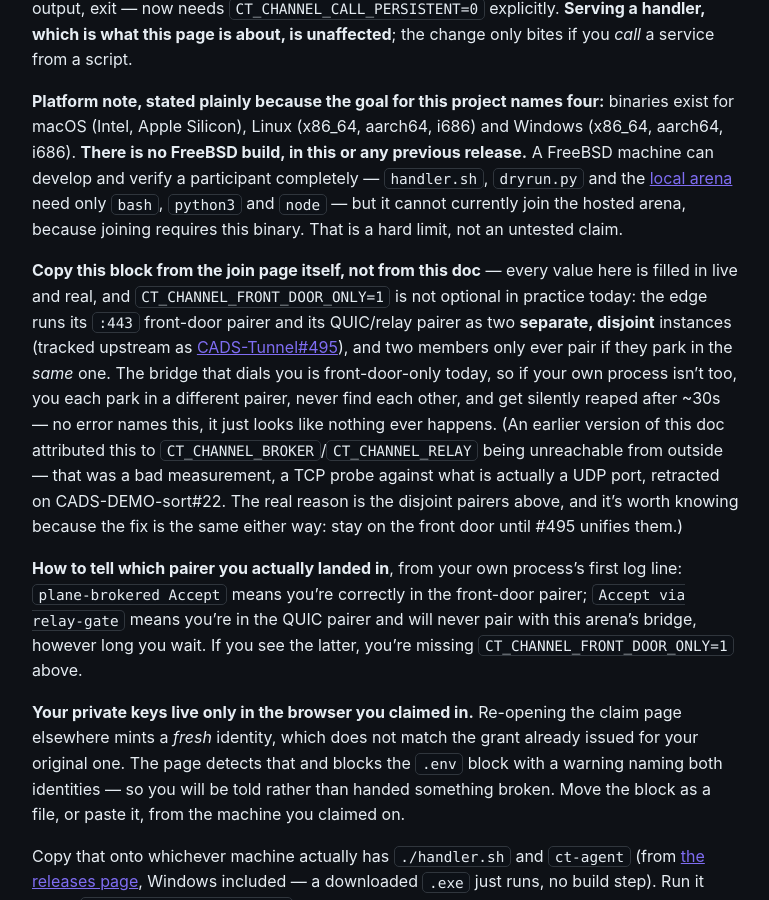
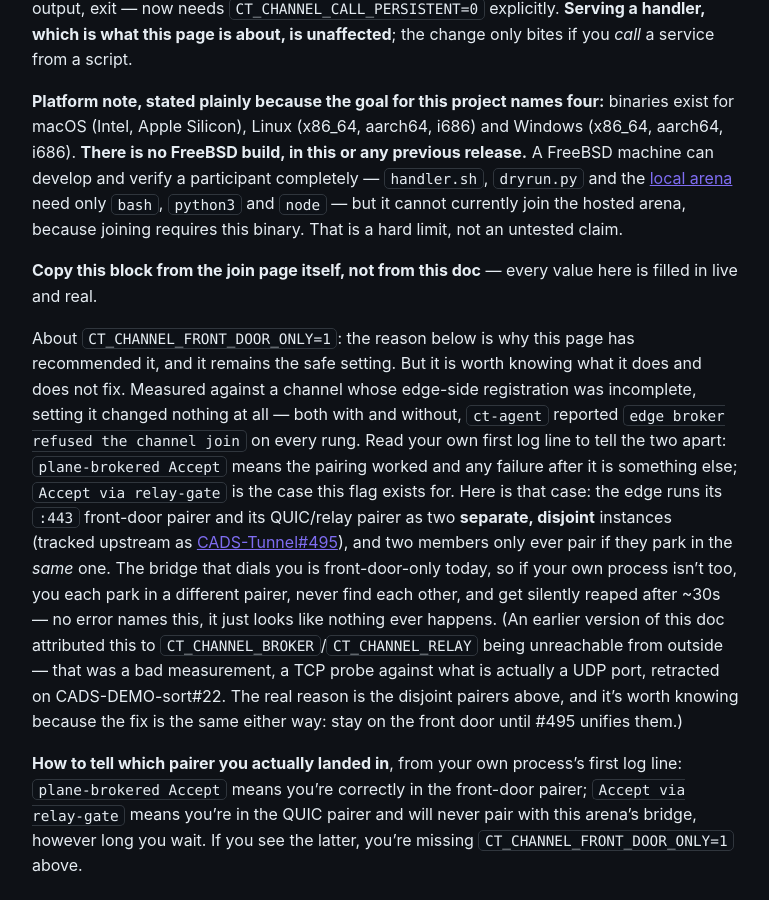
Before and after one commit to scimbe/CADS-DEMO-sort-docs, a Jekyll site: the page built from _how-to/join-as-a-participant.md, in a window 1280 px wide and 900 px high, scrolled down 7625 px. Shown: the whole window, without its empty margins (322-1091 px from the left). Built offline with Jekyll 4.4.1, drawn with Linux system fonts in a browser that asks for light colours.

Commit message:
docs(join): say what FRONT_DOOR_ONLY fixes and what it does not
The page presented the flag as a blanket 'not optional today'. Running a real
hosted channel today produced a failure that looks exactly like the one the
flag is for -- and setting it changed nothing, because the cause was upstream.
A reader hitting that would have spent their time on the wrong variable, which
is what the old wording invited.

Keeps the recommendation, adds the discriminator that separates the two cases:
the first log line. plane-brokered Accept means pairing worked and the flag is
not your problem; Accept via relay-gate is the case it exists for.

```diff
--- a/_how-to/join-as-a-participant.md
+++ b/_how-to/join-as-a-participant.md
@@ -266,7 +266,15 @@ verify a participant completely — `handler.sh`, `dryrun.py` and the
 is a hard limit, not an untested claim.
 
 **Copy this block from the join page itself, not from this doc** — every value here is filled in
-live and real, and `CT_CHANNEL_FRONT_DOOR_ONLY=1` is not optional in practice today: the edge runs
+live and real.
+
+About `CT_CHANNEL_FRONT_DOOR_ONLY=1`: the reason below is why this page has recommended it, and it
+remains the safe setting. But it is worth knowing what it does and does not fix. Measured against a
+channel whose edge-side registration was incomplete, setting it changed nothing at all — both with
+and without, `ct-agent` reported `edge broker refused the channel join` on every rung. Read your own
+first log line to tell the two apart: `plane-brokered Accept` means the pairing worked and any
+failure after it is something else; `Accept via relay-gate` is the case this flag exists for. Here
+is that case: the edge runs
 its `:443` front-door pairer and its QUIC/relay pairer as two **separate, disjoint** instances
 (tracked upstream as [CADS-Tunnel#495](https://github.com/scimbe/CADS-Tunnel/issues/495)), and two
 members only ever pair if they park in the *same* one. The bridge that dials you is front-door-only
```
